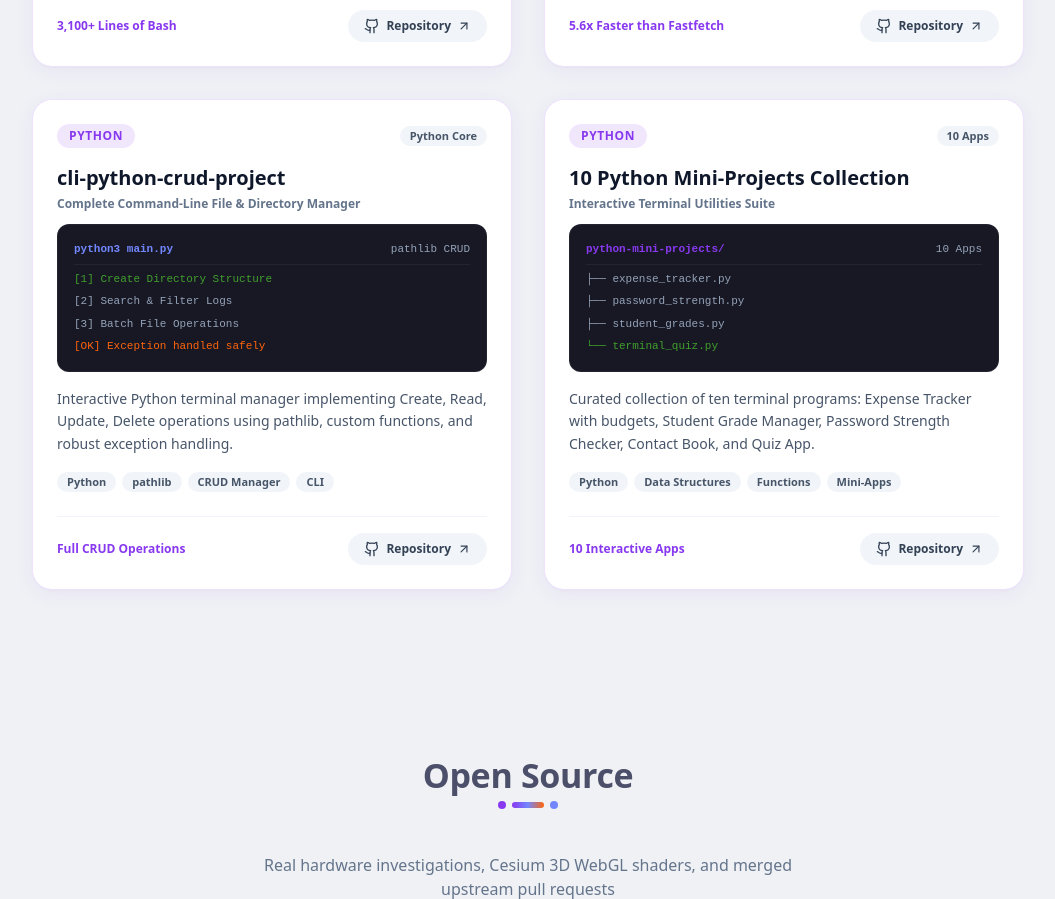
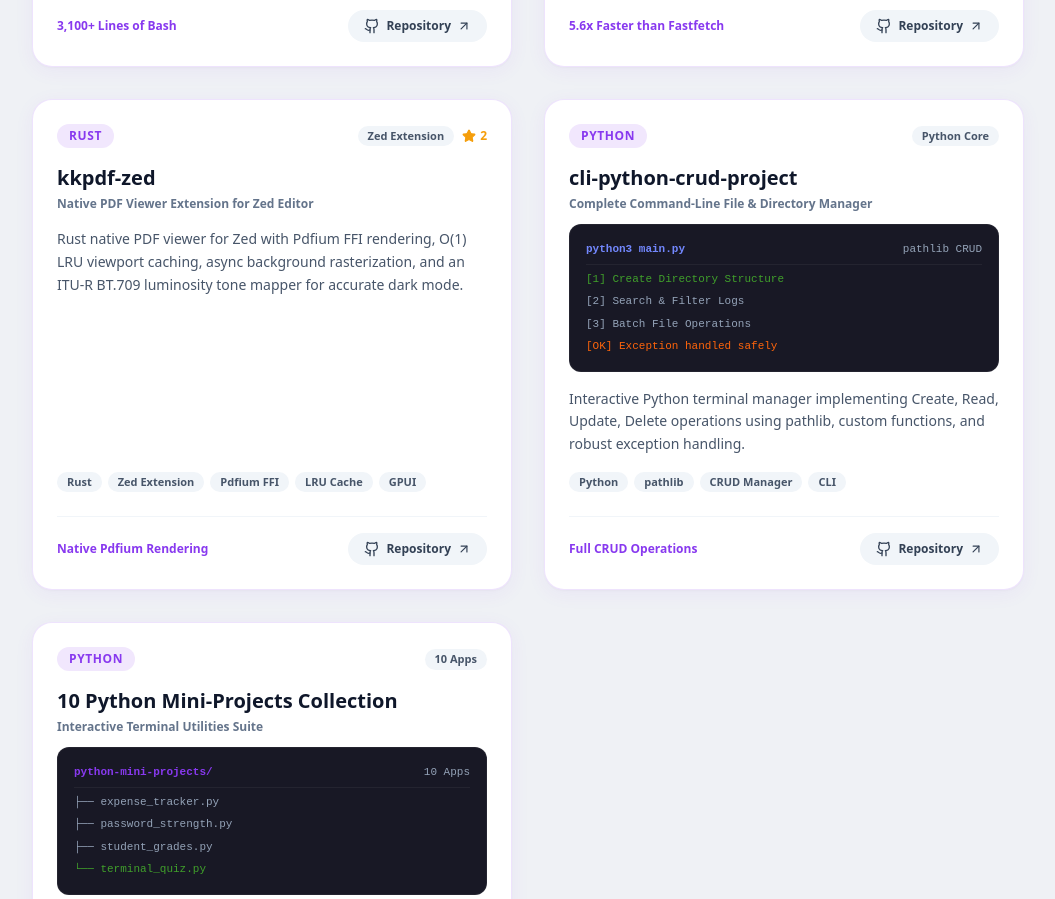
Before and after one commit to kk376/portfolio, a React (Vite) app: page / in a window 1280 px wide. Shown: the part 5580-6479 px from the top of the page, without its empty margins (112-1167 px from the left). Built offline with nearby package versions, Linux system fonts and the light colour scheme; no server answers.

Commit message:
feat: add kkpdf-zed to projects, SEO meta tags, robots.txt, and sitemap

```diff
--- a/index.html
+++ b/index.html
@@ -8,6 +8,37 @@
     <meta name="viewport" content="width=device-width, initial-scale=1.0" />
     <meta name="description" content="Kushagra Kumar: BCA graduate mastering Frontend development while pair-programming with AI on Linux systems, tools, and upstream open source contributions." />
     <title>Kushagra Kumar | Frontend Developer &amp; Open Source Contributor</title>
+    <!-- Open Graph -->
+    <meta property="og:type" content="website" />
+    <meta property="og:title" content="Kushagra Kumar | Frontend Developer & Open Source Contributor" />
+    <meta property="og:description" content="BCA graduate mastering Frontend development while pair-programming with AI on Linux systems, tools, and upstream open source contributions." />
+    <meta property="og:url" content="https://kushagrakumar.dev" />
+    <meta property="og:site_name" content="Kushagra Kumar Portfolio" />
+    <meta property="og:locale" content="en_US" />
+    <!-- Twitter Card -->
+    <meta name="twitter:card" content="summary" />
+    <meta name="twitter:title" content="Kushagra Kumar | Frontend Developer & Open Source Contributor" />
+    <meta name="twitter:description" content="BCA graduate mastering Frontend development while pair-programming with AI on Linux systems, tools, and upstream open source contributions." />
+    <!-- JSON-LD Person Schema -->
+    <script type="application/ld+json">
+    {
+      "@context": "https://schema.org",
+      "@type": "Person",
+      "name": "Kushagra Kumar",
+      "alternateName": "kk376",
+      "url": "https://kushagrakumar.dev",
+      "jobTitle": "Frontend Developer",
+      "alumniOf": {
+        "@type": "CollegeOrUniversity",
+        "name": "Suresh Gyan Vihar University"
+      },
+      "knowsAbout": ["Frontend Development", "React", "TypeScript", "Rust", "Linux Systems", "Open Source"],
+      "sameAs": [
+        "https://github.com/kk376",
+        "https://www.linkedin.com/in/kushagra-kumar376/"
+      ]
+    }
+    </script>
     <script>
       (function() {
         const queryTheme = new URLSearchParams(window.location.search).get('theme');
--- a/src/data/portfolioData.ts
+++ b/src/data/portfolioData.ts
@@ -214,6 +214,20 @@ export const FLAGSHIP_PROJECTS: Project[] = [
     starsCount: 4,
   },
   {
+    id: 'kkpdf-zed',
+    title: 'kkpdf-zed',
+    tagline: 'Native PDF Viewer Extension for Zed Editor',
+    description:
+      'Rust native PDF viewer for Zed with Pdfium FFI rendering, O(1) LRU viewport caching, async background rasterization, and an ITU-R BT.709 luminosity tone mapper for accurate dark mode.',
+    category: 'rust',
+    tags: ['Rust', 'Zed Extension', 'Pdfium FFI', 'LRU Cache', 'GPUI'],
+    repoUrl: 'https://github.com/kk376/kkpdf-zed',
+    badge: 'Zed Extension',
+    highlightMetric: 'Native Pdfium Rendering',
+    accentColor: 'amber',
+    starsCount: 2,
+  },
+  {
     id: 'cli-python-crud-project',
     title: 'cli-python-crud-project',
     tagline: 'Complete Command-Line File & Directory Manager',
--- a/src/types/index.ts
+++ b/src/types/index.ts
@@ -37,7 +37,7 @@ export interface Project {
   title: string;
   tagline: string;
   description: string;
-  category: 'linux' | 'systems' | 'python';
+  category: 'linux' | 'systems' | 'python' | 'rust';
   tags: string[];
   repoUrl: string;
   badge: string;
```
Also changed, not shown: public/robots.txt (added), 1 other file (tests, documents, lock files or other folders).
